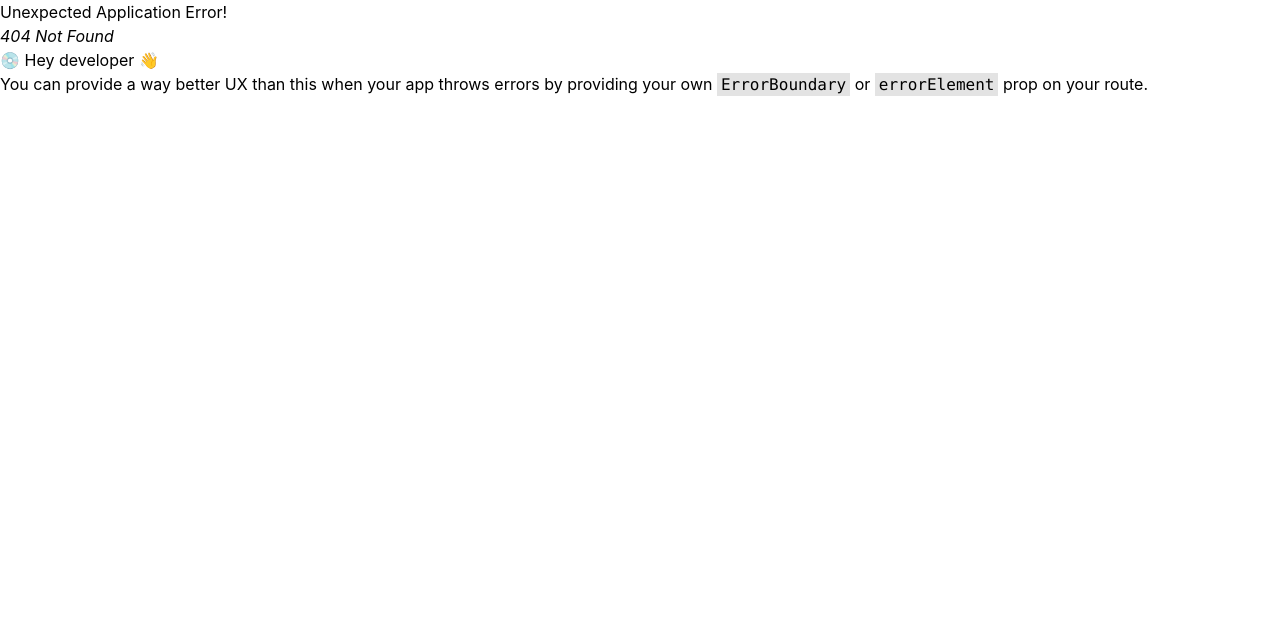
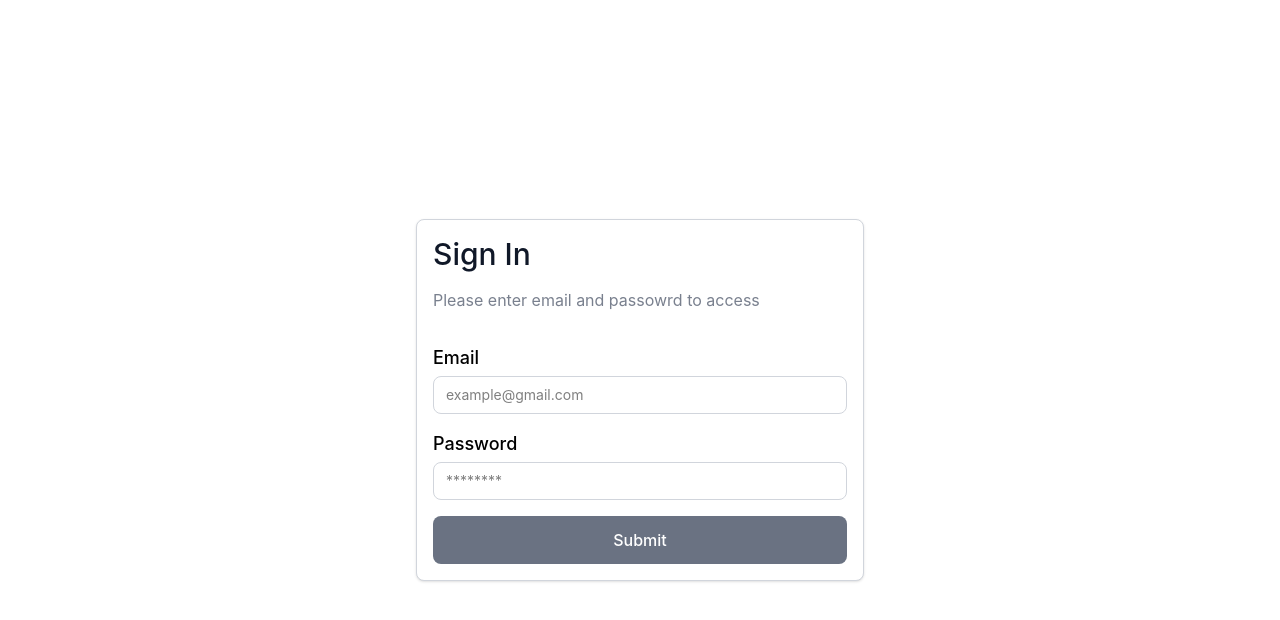
Before and after one commit to takayums/ecommerce-frontend, a React (Vite) app: page /auth in a window 1280 px wide. Before the commit this address had no page. Shown: the top 620 px of the page. Built offline with nearby package versions, Linux system fonts and the light colour scheme.

Commit message:
feat(ui): add input, button, navbar, footer, form auth

```diff
--- /dev/null
+++ b/src/components/atom/Button.tsx
@@ -0,0 +1,48 @@
+import type React from "react";
+
+type ButtonVariant = "primary" | "secondary" | "outline" | "danger";
+type ButtonSize = "sm" | "md" | "lg";
+
+interface ButtonProps extends React.ButtonHTMLAttributes<HTMLButtonElement> {
+  variant?: ButtonVariant;
+  size?: ButtonSize;
+}
+
+const baseStyle =
+  "inline-flex items-center justify-center font-medium rounded-lg transition-colors focus:outline-none focus:ring-2 focus:ring-offseet-2";
+
+const variants: Record<ButtonVariant, string> = {
+  primary: "bg-indigo-500 text-white hover:bg-indigo-600 focus:ring-indigo-500",
+  secondary: "bg-gray-500 text-white hover:bg-gray-600 focus:ring-gray-400",
+  danger: "bg-red-500 text-white hover:bg-red-600 focus:ring-red-500",
+  outline:
+    "bg-white text-gray-900 hover:bg-indigo-600 hover:text-white focus:ring-indigo-500",
+};
+
+const sizes: Record<ButtonSize, string> = {
+  sm: "px-3 py-1.5 text-sm",
+  md: "px-4 py-2 text-sm",
+  lg: "px-6 py-3 text-base",
+};
+
+export default function Button({
+  children,
+  variant = "primary",
+  size = "md",
+  className = "",
+  disabled,
+  ...props
+}: ButtonProps) {
+  const classes = `
+    ${baseStyle}
+    ${variants[variant]}
+    ${sizes[size]}
+    ${disabled ? "opacity-50 cursor-not-allowed" : ""}
+    ${className}
+  `;
+  return (
+    <button className={classes} disabled={disabled} {...props}>
+      {children}
+    </button>
+  );
+}
--- /dev/null
+++ b/src/components/atom/Input.tsx
@@ -0,0 +1,49 @@
+import type React from "react";
+
+type BaseProps = {
+  variant: "input" | "textarea";
+  name: string;
+  className?: string;
+  label?: string;
+  error?: string;
+};
+
+type InputProps =
+  | (BaseProps &
+      React.InputHTMLAttributes<HTMLInputElement> & { variant?: "input" })
+  | (BaseProps &
+      React.TextareaHTMLAttributes<HTMLTextAreaElement> & {
+        variant?: "textarea";
+      });
+
+export default function Input({
+  variant,
+  className,
+  label,
+  error,
+  ...props
+}: InputProps) {
+  const baseStyle =
+    "w-full rounded-lg border border-gray-300 px-3 py-2 text-sm focus:outline-none focus:ring-2 focus:ring-gray-500";
+  return (
+    <div className="flex flex-col gap-1">
+      {label && (
+        <label className="text-lg font-medium capitalize">{label}</label>
+      )}
+
+      {variant == "textarea" ? (
+        <textarea
+          className={`${baseStyle} ${error ? "border-red-500" : "border-gray-300"} ${className}`}
+          {...(props as React.TextareaHTMLAttributes<HTMLTextAreaElement>)}
+        ></textarea>
+      ) : (
+        <input
+          className={`${baseStyle} {error ? "border-red-500" : border-gray-300" } ${className}`}
+          {...(props as React.InputHTMLAttributes<HTMLInputElement>)}
+        />
+      )}
+
+      {error && <p className="text-sm text-red-500">{error}</p>}
+    </div>
+  );
+}
--- a/src/components/index.tsx
+++ b/src/components/index.tsx
@@ -1,5 +1,10 @@
+// Atom Components
+import Input from "./atom/Input";
+import Button from "./atom/Button";
+
 // Molecules Components
 import Navbar from "./molecules/Navbar";
-// Atom Components
+import FormAuth from "./molecules/FormAuth";
+import Footer from "./molecules/Footer";
 
-export { Navbar };
+export { Input, Button, Navbar, FormAuth, Footer };
--- /dev/null
+++ b/src/components/molecules/Footer.tsx
@@ -0,0 +1,11 @@
+export default function Footer() {
+  const year = new Date();
+  const yearNow = year.getFullYear();
+  return (
+    <footer className="flex items-center justify-center border border-gray-300 p-3">
+      <p className="text-base font-normal text-gray-500">
+        &copy; {yearNow} takayumastore. All Rights Reserved
+      </p>
+    </footer>
+  );
+}
--- /dev/null
+++ b/src/components/molecules/FormAuth.tsx
@@ -0,0 +1,39 @@
+// Components
+import Button from "../atom/Button";
+import Input from "../atom/Input";
+
+export default function FormAuth() {
+  return (
+    <form className="flex w-full max-w-md min-w-xs flex-col p-4">
+      <h2 className="mb-4 text-3xl font-medium text-gray-900">Sign In</h2>
+
+      <p className="text-base font-normal text-gray-500/90">
+        Please enter email and passowrd to access
+      </p>
+
+      <div className="mt-8 flex flex-col gap-4">
+        <div>
+          <Input
+            variant="input"
+            name="email"
+            label="email"
+            placeholder="example@gmail.com"
+          />
+        </div>
+        <div>
+          <Input
+            variant="input"
+            name="password"
+            label="password"
+            placeholder="********"
+          />
+        </div>
+        <div>
+          <Button className="w-full" size="lg" variant="secondary">
+            Submit
+          </Button>
+        </div>
+      </div>
+    </form>
+  );
+}
--- a/src/components/molecules/Navbar.tsx
+++ b/src/components/molecules/Navbar.tsx
@@ -4,22 +4,19 @@ export default function Navbar() {
   return (
     <header className="md:8 relative flex items-center justify-between border-b border-gray-300 bg-white px-6 py-4 transition-all lg:px-24 xl:px-32">
       {/* Logo */}
-      <a href="">
-        <img
-          src="https://raw.githubusercontent.com/prebuiltui/prebuiltui/main/assets/dummyLogo/dummyLogoColored.svg"
-          alt="Logo"
-        />
+      <a href="" className="text-2xl font-bold text-gray-500">
+        Takayuma<span className="text-indigo-500">Store.</span>
       </a>
 
       {/* Navigation Menu Desktop */}
       <ul className="flex items-center gap-8">
-        <li className="text-gray-600 transition hover:text-indigo-500">
+        <li className="text-gray-500 transition hover:text-gray-900">
           <a href="Home">Home</a>
         </li>
-        <li className="text-gray-600 transition hover:text-indigo-500">
+        <li className="text-gray-500 transition hover:text-gray-900">
           <a href="About">About</a>
         </li>
-        <li className="text-gray-600 transition hover:text-indigo-500">
+        <li className="text-gray-500 transition hover:text-gray-900">
           <a href="Contact">Contact</a>
         </li>
 
@@ -41,7 +38,7 @@ export default function Navbar() {
           <div>
             <RiShoppingBagLine size={24} color="#7A7B7D" />
           </div>
-          <button className="absolute -top-1 -right-2 h-4.5 w-4.5 rounded-full bg-indigo-500 text-xs text-white">
+          <button className="absolute -top-1 -right-2 h-4.5 w-4.5 rounded-full bg-gray-500 text-xs text-white">
             3
           </button>
         </li>
@@ -50,12 +47,12 @@ export default function Navbar() {
         {/* Toggle Theme */}
         <li className="flex size-8 items-center justify-center rounded-md border border-slate-300">
           <div>
-            <RiSunLine size={20} color="#615fff" />
+            <RiSunLine size={20} color="#7A7B7D" />
           </div>
         </li>
 
         {/* Button Login */}
-        <button className="cursor-pointer rounded-full bg-indigo-500 px-8 py-2 text-white transition hover:bg-indigo-600">
+        <button className="cursor-pointer rounded-full bg-gray-500 px-8 py-2 text-white transition hover:bg-gray-600">
           Login
         </button>
         {/* End Button Login */}
--- a/src/layouts/MainLayout.tsx
+++ b/src/layouts/MainLayout.tsx
@@ -1,7 +1,7 @@
 import { Outlet } from "react-router-dom";
 
 // Components
-import { Navbar } from "../components";
+import { Footer, Navbar } from "../components";
 
 export default function MainLayout() {
   return (
@@ -13,7 +13,7 @@ export default function MainLayout() {
         <Outlet />
       </main>
       {/* Footer */}
-      <footer></footer>
+      <Footer />
     </>
   );
 }
--- /dev/null
+++ b/src/pages/AuthPage.tsx
@@ -0,0 +1,11 @@
+import { FormAuth } from "../components";
+
+export default function AuthPage() {
+  return (
+    <div className="flex min-h-screen items-center justify-center">
+      <div className="min-w-md rounded-lg border border-gray-300 bg-white shadow">
+        <FormAuth />
+      </div>
+    </div>
+  );
+}
--- a/src/pages/HomePages.tsx
+++ b/src/pages/HomePages.tsx
@@ -1,10 +1,9 @@
 export default function HomePage() {
   return (
-    <>
-      {/* Product List */}
-      <section>
+    <section className="flex min-h-screen items-center justify-center">
+      <div>
         <h2>Home Page</h2>
-      </section>
-    </>
+      </div>
+    </section>
   );
 }
--- /dev/null
+++ b/src/pages/index.tsx
@@ -0,0 +1,4 @@
+import AuthPage from "./AuthPage.tsx";
+import HomePage from "./HomePages.tsx";
+
+export { AuthPage, HomePage };
--- a/src/routes/router.tsx
+++ b/src/routes/router.tsx
@@ -3,6 +3,7 @@ import { createBrowserRouter } from "react-router-dom";
 
 // Layout
 import MainLayout from "../layouts/MainLayout";
+import { AuthPage, HomePage } from "../pages";
 
 // Pages
 
@@ -12,8 +13,9 @@ export const router = createBrowserRouter([
     children: [
       {
         path: "/",
-        element: <h2 className="underline text-blue-500">Hello World</h2>,
+        element: <HomePage />,
       },
     ],
   },
+  { path: "/auth", element: <AuthPage /> },
 ]);
```
